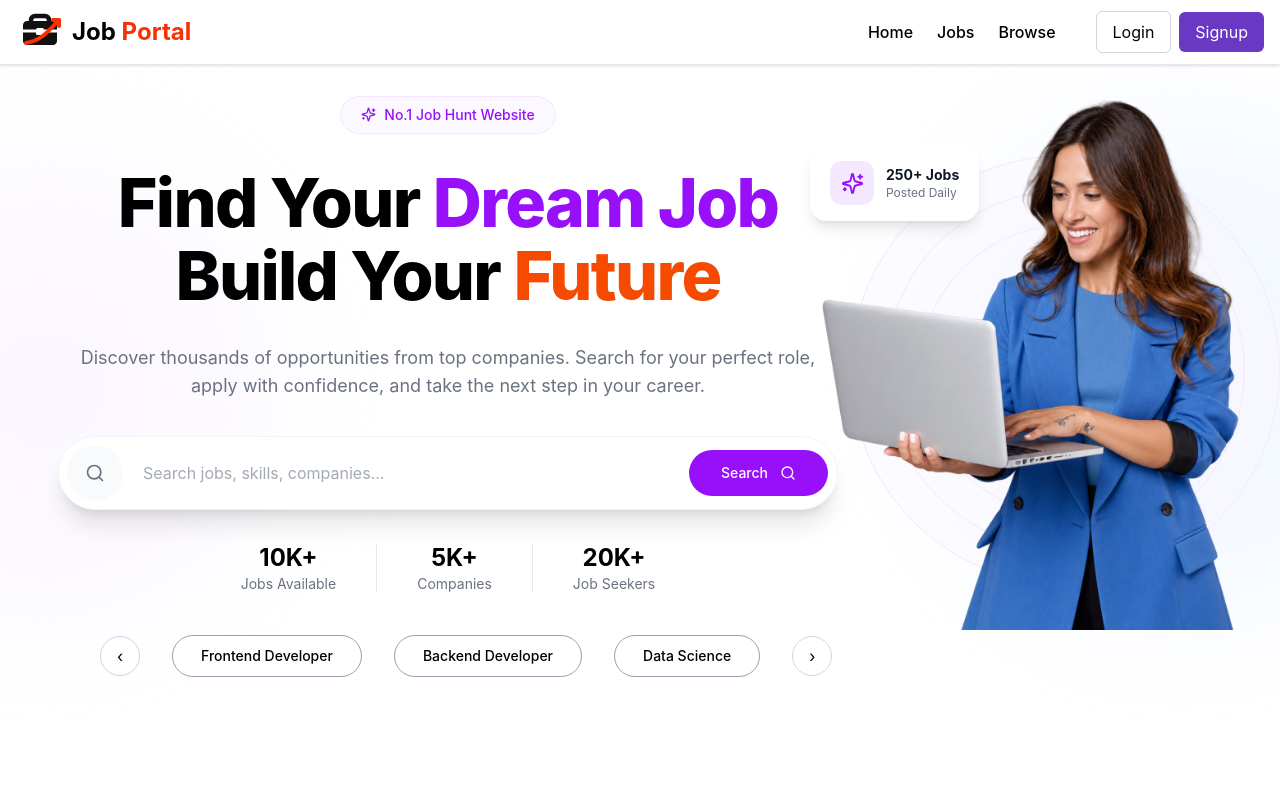
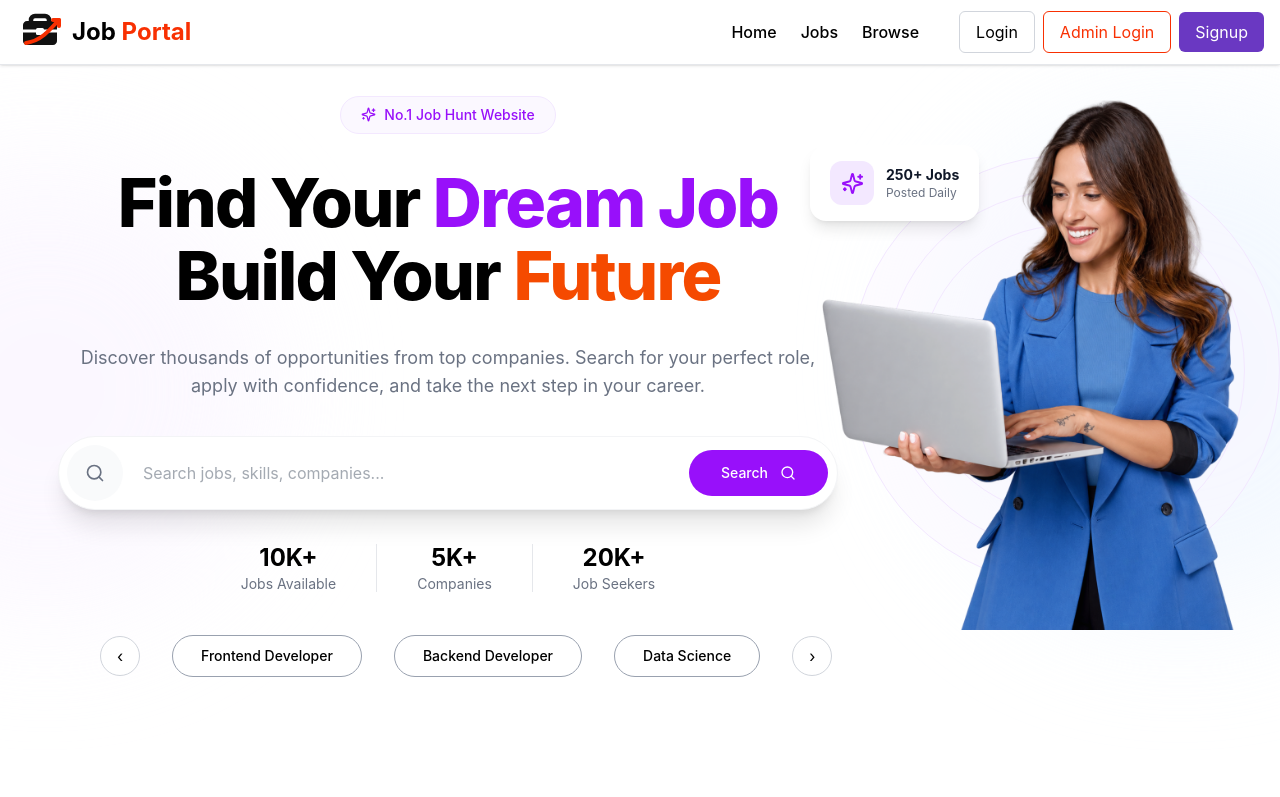
Before and after one commit to anupam-singh239/Jobportal_Youtube, a React (Vite) app in the folder frontend/: page / in a window 1280 px wide. Shown: the top 797 px of the page. Built offline with nearby package versions, Linux system fonts and the light colour scheme; no server answers.

Commit message:
Add admin login to navbar

```diff
--- a/frontend/src/components/ui/shared/Navbar.jsx
+++ b/frontend/src/components/ui/shared/Navbar.jsx
@@ -255,6 +255,8 @@ function Navbar() {
 
                         <div className="flex items-center gap-2">
 
+                            {/* USER LOGIN */}
+
                             <Link to="/login">
 
                                 <button
@@ -266,6 +268,22 @@ function Navbar() {
 
                             </Link>
 
+
+                            {/* ADMIN LOGIN */}
+
+                            <Link to="/admin-login">
+
+                                <button
+                                    type="button"
+                                    className="border border-[#F83002] text-[#F83002] px-4 py-2 rounded-md hover:bg-red-50 transition cursor-pointer"
+                                >
+                                    Admin Login
+                                </button>
+
+                            </Link>
+
+
+                            {/* SIGNUP */}
 
                             <Link to="/signup">
 
@@ -516,7 +534,9 @@ function Navbar() {
 
                             {!user ? (
 
-                                <div className="grid grid-cols-2 gap-3">
+                                <div className="grid grid-cols-1 gap-3">
+
+                                    {/* USER LOGIN */}
 
                                     <Link
                                         to="/login"
@@ -532,6 +552,25 @@ function Navbar() {
 
                                     </Link>
 
+
+                                    {/* ADMIN LOGIN */}
+
+                                    <Link
+                                        to="/admin-login"
+                                        onClick={closeMobileMenu}
+                                    >
+
+                                        <button
+                                            type="button"
+                                            className="w-full border border-[#F83002] text-[#F83002] px-4 py-3 rounded-lg font-medium hover:bg-red-50 transition"
+                                        >
+                                            Admin Login
+                                        </button>
+
+                                    </Link>
+
+
+                                    {/* SIGNUP */}
 
                                     <Link
                                         to="/signup"
```
